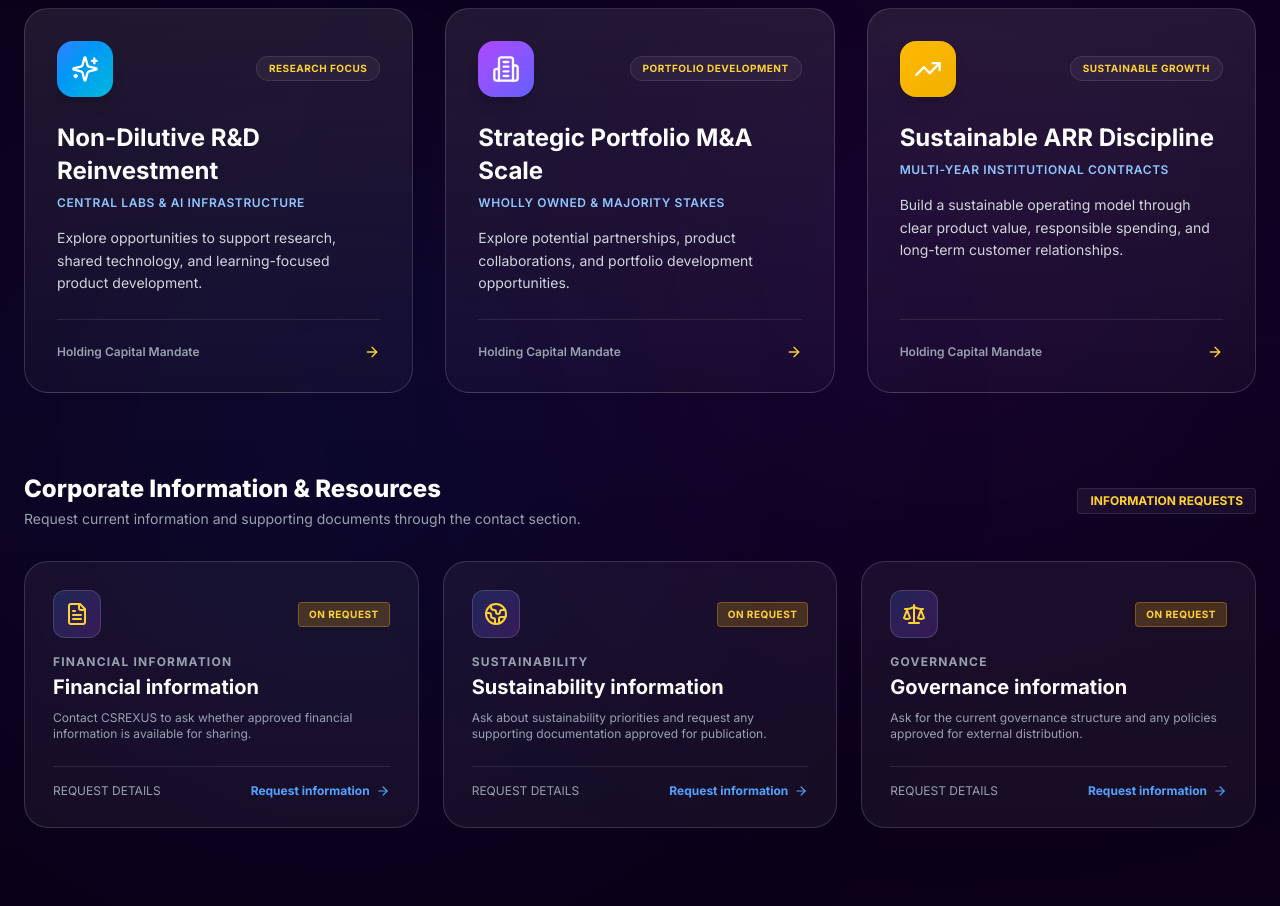
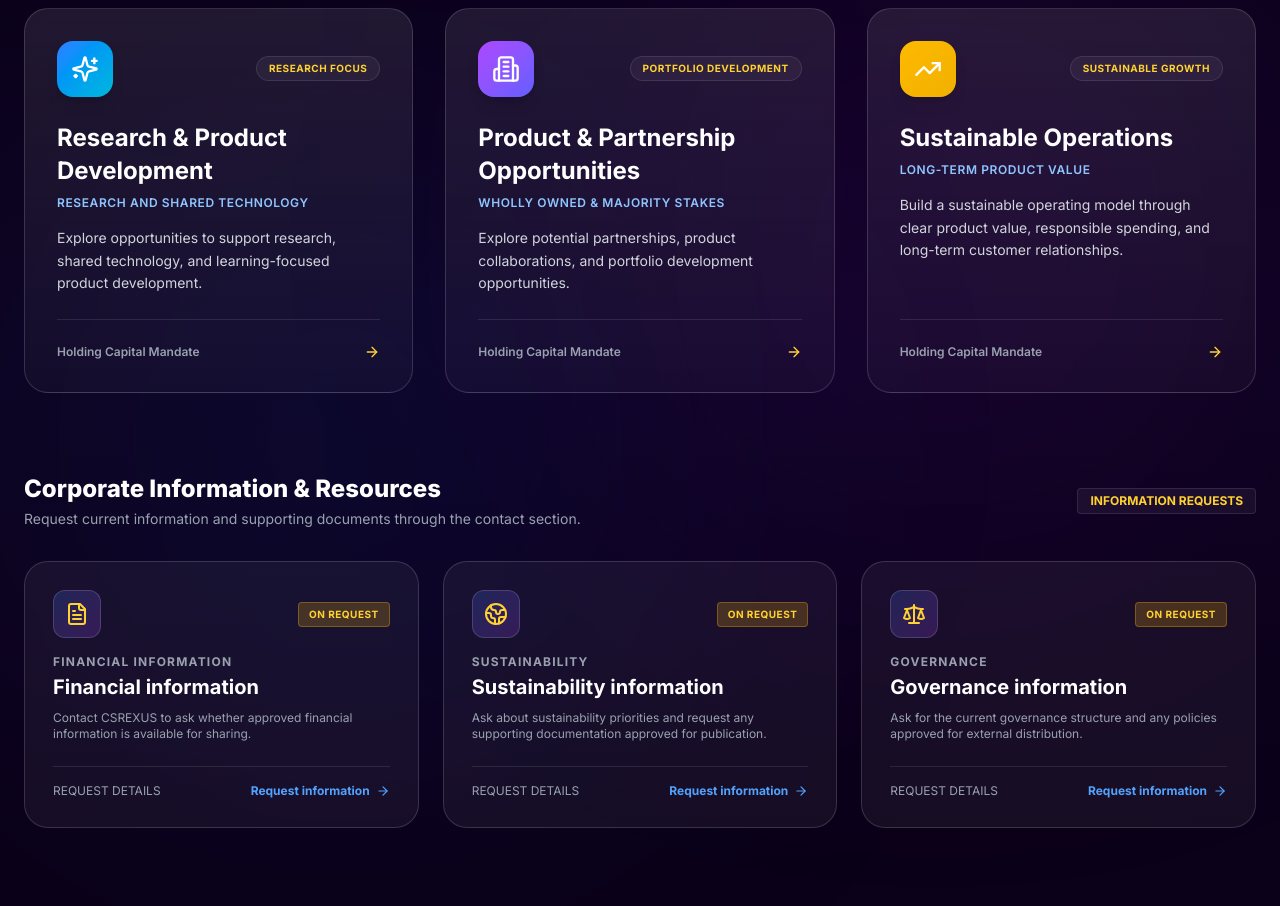
Before and after one commit to CSrajput-ux/CSrexus, a React (Vite) app: page / in a window 1280 px wide. Shown: the part 8360-9266 px from the top of the page. Built offline with nearby package versions, Linux system fonts and the light colour scheme.

Commit message:
content: align remaining labels with proposed product initiatives

```diff
--- a/src/app/components/InvestorRelations.tsx
+++ b/src/app/components/InvestorRelations.tsx
@@ -17,15 +17,15 @@ import { useState } from 'react';
 
 const capitalPillars = [
   {
-    title: 'Non-Dilutive R&D Reinvestment',
-    subtitle: 'CENTRAL LABS & AI INFRASTRUCTURE',
+    title: 'Research & Product Development',
+    subtitle: 'RESEARCH AND SHARED TECHNOLOGY',
     description: 'Explore opportunities to support research, shared technology, and learning-focused product development.',
     icon: Sparkles,
     gradient: 'from-blue-500 to-cyan-500',
     stat: 'RESEARCH FOCUS',
   },
   {
-    title: 'Strategic Portfolio M&A Scale',
+    title: 'Product & Partnership Opportunities',
     subtitle: 'WHOLLY OWNED & MAJORITY STAKES',
     description: 'Explore potential partnerships, product collaborations, and portfolio development opportunities.',
     icon: Building2,
@@ -33,8 +33,8 @@ const capitalPillars = [
     stat: 'PORTFOLIO DEVELOPMENT',
   },
   {
-    title: 'Sustainable ARR Discipline',
-    subtitle: 'MULTI-YEAR INSTITUTIONAL CONTRACTS',
+    title: 'Sustainable Operations',
+    subtitle: 'LONG-TERM PRODUCT VALUE',
     description: 'Build a sustainable operating model through clear product value, responsible spending, and long-term customer relationships.',
     icon: TrendingUp,
     gradient: 'from-amber-400 to-yellow-500',
@@ -106,7 +106,7 @@ export function InvestorRelations() {
           </p>
         </motion.div>
 
-        {/* Capital Allocation Pillars Grid */}
+        {/* Product and partnership focus areas */}
         <div className="grid grid-cols-1 md:grid-cols-3 gap-8 mb-20">
           {capitalPillars.map((pillar, index) => {
             const Icon = pillar.icon;
@@ -153,7 +153,7 @@ export function InvestorRelations() {
           })}
         </div>
 
-        {/* Governance Reports & Institutional Disclosures */}
+        {/* Company information and resources */}
         <div className="mb-20">
           <div className="flex items-center justify-between mb-8">
             <div>
```
